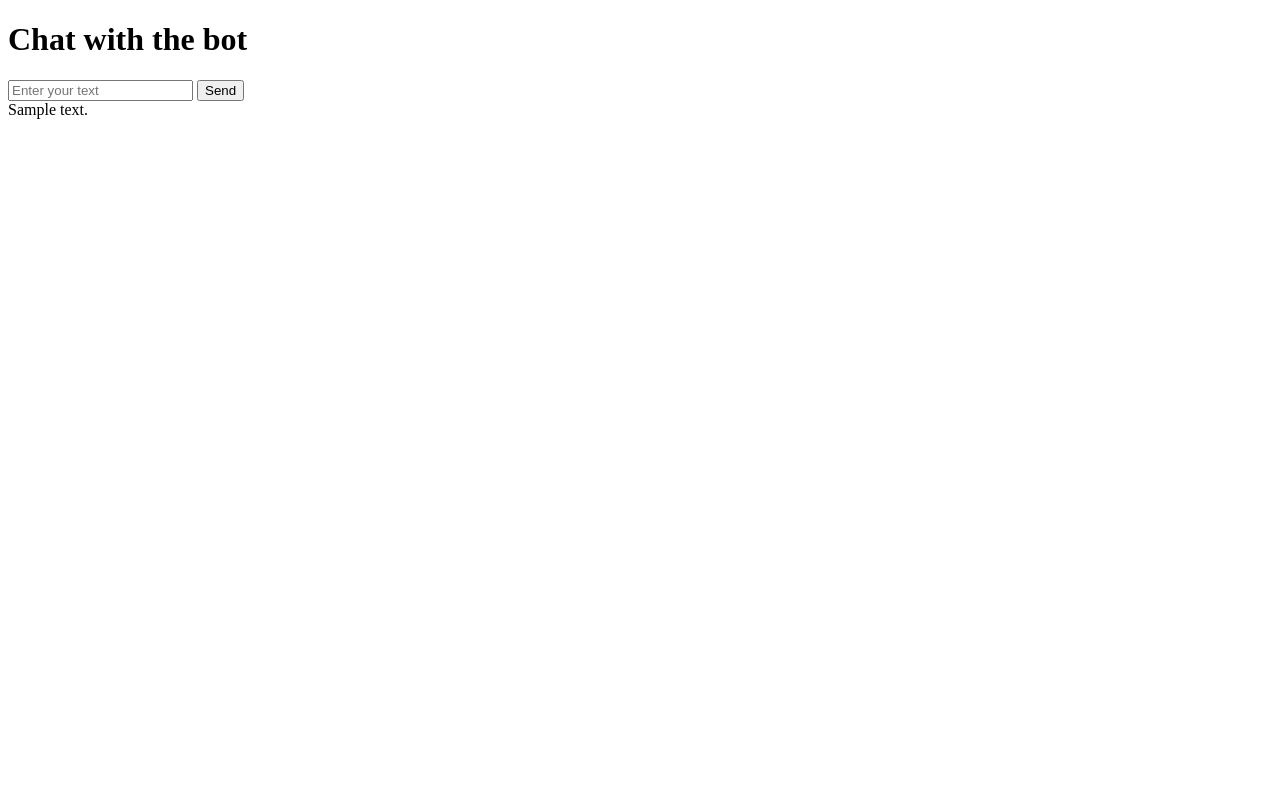
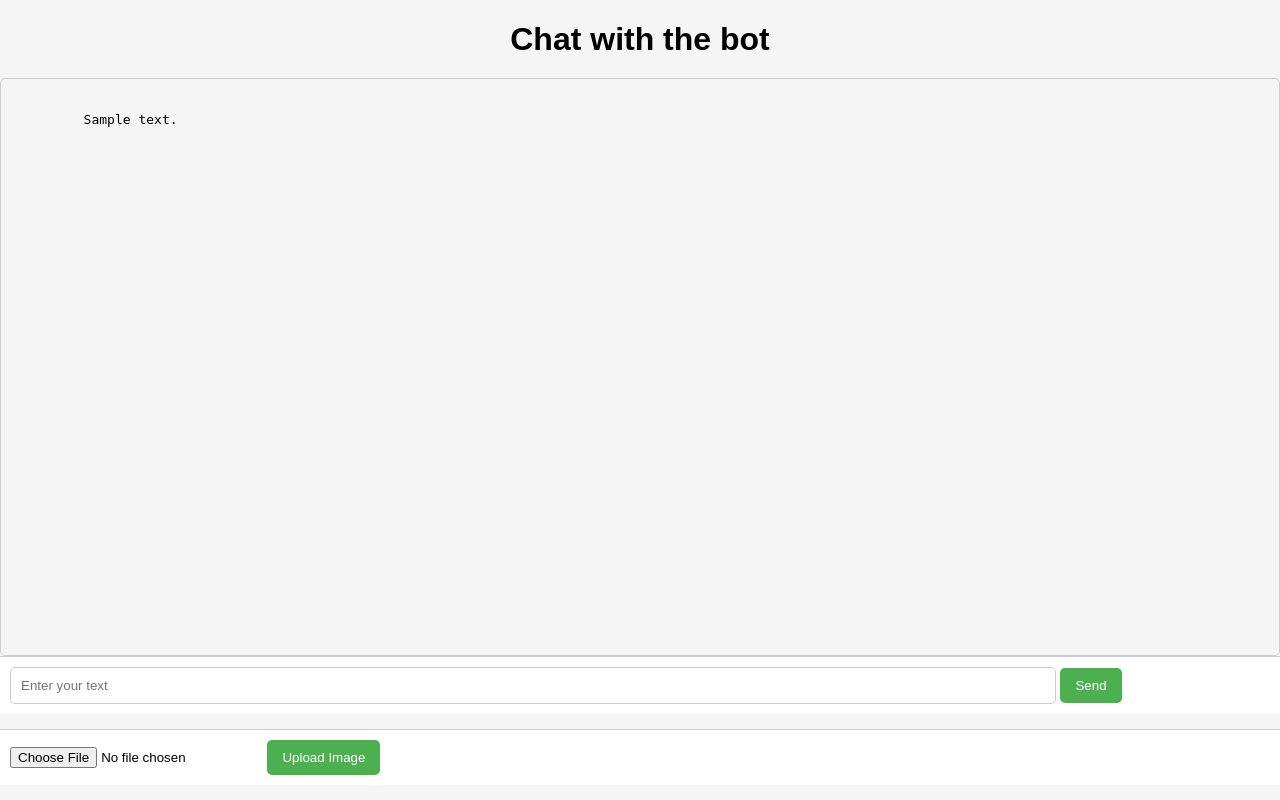
Before and after one commit to mysubmissions/AssemblyAlly, a Django app: template mychatbot/mychatbot/templates/index.html in a window 1280 px wide. Run offline with Django 4.2, Linux system fonts and the light colour scheme; the template is opened without the code that fills it: most values are stand-ins (such as "Sample title", 1, 10 or a date in 2020).

Commit message:
/image func

```diff
--- a/mychatbot/mychatbot/templates/index.html
+++ b/mychatbot/mychatbot/templates/index.html
@@ -2,6 +2,60 @@
 <html>
 <head>
     <title>Chatbot</title>
+        <style>
+        body {
+    display: flex;
+    flex-direction: column;
+    height: 100vh;
+    margin: 0;
+    background-color: #f5f5f5; /* Light gray background */
+    font-family: sans-serif;
+}
+
+#response {
+    flex: 1; /* Expand to fill available space */
+    padding: 20px;
+    border: 1px solid #ccc;
+    border-radius: 5px;
+    overflow-y: scroll; /* Enable scrolling for long responses */
+}
+
+h1 {
+    text-align: center;
+    margin-bottom: 20px;
+}
+
+form {
+    bottom: 0;
+    width: 100%;
+    background-color: #fff;
+    padding: 10px;
+    border-top: 1px solid #ccc;
+}
+
+input[type="text"] {
+    width: 80%;
+    padding: 10px;
+    border: 1px solid #ccc;
+    border-radius: 5px;
+}
+
+button[type="submit"] {
+    background-color: #4CAF50;
+    color: white;
+    padding: 10px 15px;
+    border: none;
+    border-radius: 5px;
+    cursor: pointer;
+}
+div {
+   display: flex;              /* Make the div a flex container */
+   flex-direction: column;     /* Stack the forms vertically */
+}
+
+
+
+    </style>
     <script>
     const form = document.querySelector('form');
     form.addEventListener('submit', (event) => {
@@ -14,13 +68,23 @@
 </head>
 <body>
 <h1>Chat with the bot</h1>
-<form method="POST">
-    {% csrf_token %}
-    <input type="text" name="text" placeholder="Enter your text">
-    <button type="submit">Send</button>
-</form>
 <div id="response">
-    {{ response_text }}
+     <pre>
+        {{ response_text }}
+    </pre>
 </div>
+<div style="display: flex; flex-direction: column;">
+    <form method="POST" style="margin-bottom: 15px;">  {% csrf_token %}
+        <input type="text" name="text" placeholder="Enter your text">
+        <button type="submit">Send</button>
+    </form>
+
+    <form method="POST" enctype="multipart/form-data" style="margin-bottom: 15px;">  {% csrf_token %}
+        <input type="file" name="image">
+        <button type="submit">Upload Image</button>
+    </form>
+</div>
+
+
 </body>
 </html>
--- a/mychatbot/mychatbot/urls.py
+++ b/mychatbot/mychatbot/urls.py
@@ -7,4 +7,5 @@ from chatbot import views
 urlpatterns = [
     path('admin/', admin.site.urls),
     path('', views.process_text, name='process_text'),
+    path('image', views.process_image, name='process_image'),
 ]
--- a/mychatbot/util/generator.py
+++ b/mychatbot/util/generator.py
@@ -11,9 +11,8 @@ from langchain.vectorstores import FAISS
 
 def ready():
     warnings.filterwarnings("ignore")
-    os.environ["OPENAI_API_KEY"] = "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"
+    os.environ["OPENAI_API_KEY"] = "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"
     doc_reader = PdfReader('./data/guide_1.pdf')
-
 
     # Read data from the PDF and split it into chunks
     raw_text = ''
--- a/requirements.txt
+++ b/requirements.txt
@@ -46,3 +46,6 @@ typing-inspect==0.9.0
 typing_extensions==4.9.0
 urllib3==2.1.0
 yarl==1.9.4
+
+google~=3.0.0
+ipython~=8.18.1
```
Also changed, not shown: mychatbot/chatbot/views.py (+20 -2 lines), mychatbot/util/gemini.py (added, +14 -0 lines), mychatbot/util/img.jpeg (added).
